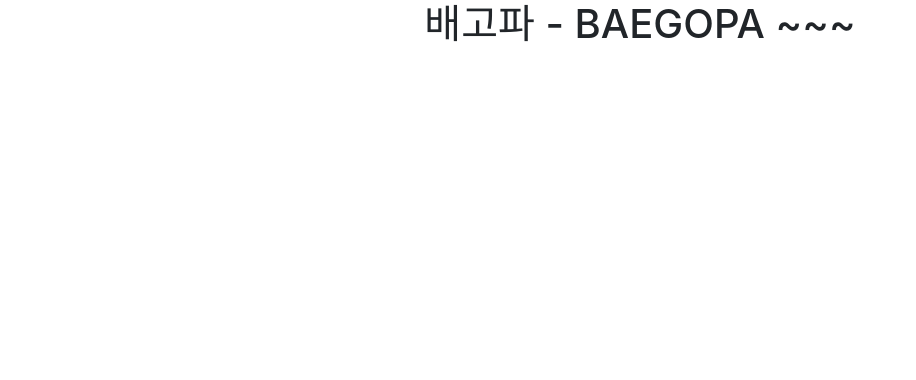
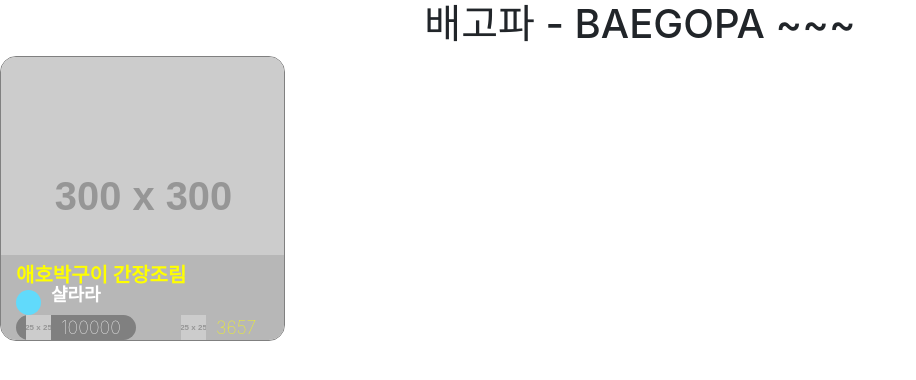
Before and after one commit to seungwoo-woo/baegopa, a React (Create React App) app: page / in a window 1280 px wide. Shown: the top 380 px of the page, without its empty margins (0-916 px from the left). Built offline with nearby package versions, Linux system fonts and the light colour scheme; the HTML template or start-up script is replaced by a standard one.

Commit message:
20일 학원

```diff
--- a/src/App.css
+++ b/src/App.css
@@ -1,3 +1,6 @@
+* {
+  margin: 0;
+}
 .App {
   text-align: center;
 }
@@ -59,3 +62,93 @@
 .material {
   font-size: 18px;
 }
+
+.card {
+  width: 285px;
+  height: 285px;
+  border: 1px solid gray;
+  border-radius: 16px;
+  overflow: hidden;
+  position: relative;
+}
+
+.bottomTextBox {
+  display: flex;
+  flex-direction: column;
+  align-items: flex-start;
+  justify-content: space-around;
+
+  width: 285px;
+  height: 85px;
+  position: absolute;
+  bottom: 0px;
+
+  padding: 5px 15px;
+
+  background-color:rgba(0, 0,0, 0.1);
+}
+
+.bottomTtextTitle {
+  color: yellow;
+  font-size: 20px;
+  font-weight: 700;
+}
+
+.bottomTextBox p {
+  font-size: 18px;
+  font-weight: 600;
+  color: white;
+  line-height: 0;
+}
+
+.thumbnailBox {
+  display: flex;
+  align-items: center;
+  /* border: 1px solid orange; */
+}
+
+.thumbnailBox p {
+  line-height: 0;
+}
+
+.thumbnailImage {
+  width: 25px;
+  height: 25px;
+  border-radius: 15px;
+  overflow: hidden;
+  margin-right: 10px;
+
+  background-color: #61dafb;
+}
+
+.noBox {
+  /* border: 1px solid orange; */
+  display: flex;
+  justify-content: space-between;
+  width: 255px;
+}
+
+.viewNoBox {
+  display: flex;
+  justify-content: flex-start;
+  align-items: center;
+  width: 120px;
+  height: 25px;
+  font-size: 18px;
+  font-weight: 10;
+  color: white;
+  background-color: gray;
+  border-radius: 20px;
+}
+
+.likeNoBox {
+  display: flex;
+  justify-content: flex-start;
+  align-items: center;
+  width: 100px;
+  height: 25px;
+  font-size: 18px;
+  font-weight: 10;
+  color: yellow;
+  /* background-color: gray; */
+}
--- a/src/App.js
+++ b/src/App.js
@@ -1,4 +1,5 @@
 import './App.css';
+import Card from './components/Card';
 
 function App() {
 
@@ -10,6 +11,7 @@ function App() {
     <div className="App">
       <div style={style}>
         <h1>배고파 - BAEGOPA ~~~</h1>
+        <Card />
       </div>
     </div>
   );
--- /dev/null
+++ b/src/components/Card.jsx
@@ -0,0 +1,45 @@
+import React from 'react';
+import '../App.css';
+
+function Card(props) {
+  const cardImagePath = "https://via.placeholder.com/300";
+  const title ="애호박구이 간장조림";
+  const thumbnailImagePath ="https://via.placeholder.com/30"
+  const userId = "샬라라";
+  const viewNo = 100000;
+  const likeNo = 3657;
+  return (
+    <div className='card'>
+
+      <img src={cardImagePath} width={285} height={285}></img>
+
+      <div className='bottomTextBox'>
+        <div className='bottomTtextTitle'>{title}</div>
+
+        <div className='thumbnailBox'>
+          <div className='thumbnailImage'>
+            <img scr={thumbnailImagePath}></img>
+          </div>
+          <p>{userId}</p>
+        </div>
+
+        <div className='noBox'>
+          <div className='viewNoBox'>
+            <img src="https://via.placeholder.com/25" style={{margin: 10}}></img>
+            {viewNo}
+          </div>
+
+          <div className='likeNoBox'>
+            <img src="https://via.placeholder.com/25" style={{margin: 10}}></img>
+            {likeNo}
+          </div>
+        </div>
+
+      </div>
+
+      Card 1
+    </div>
+  );
+}
+
+export default Card;
```
Also changed, not shown: src/components/아무거나.js (deleted).
